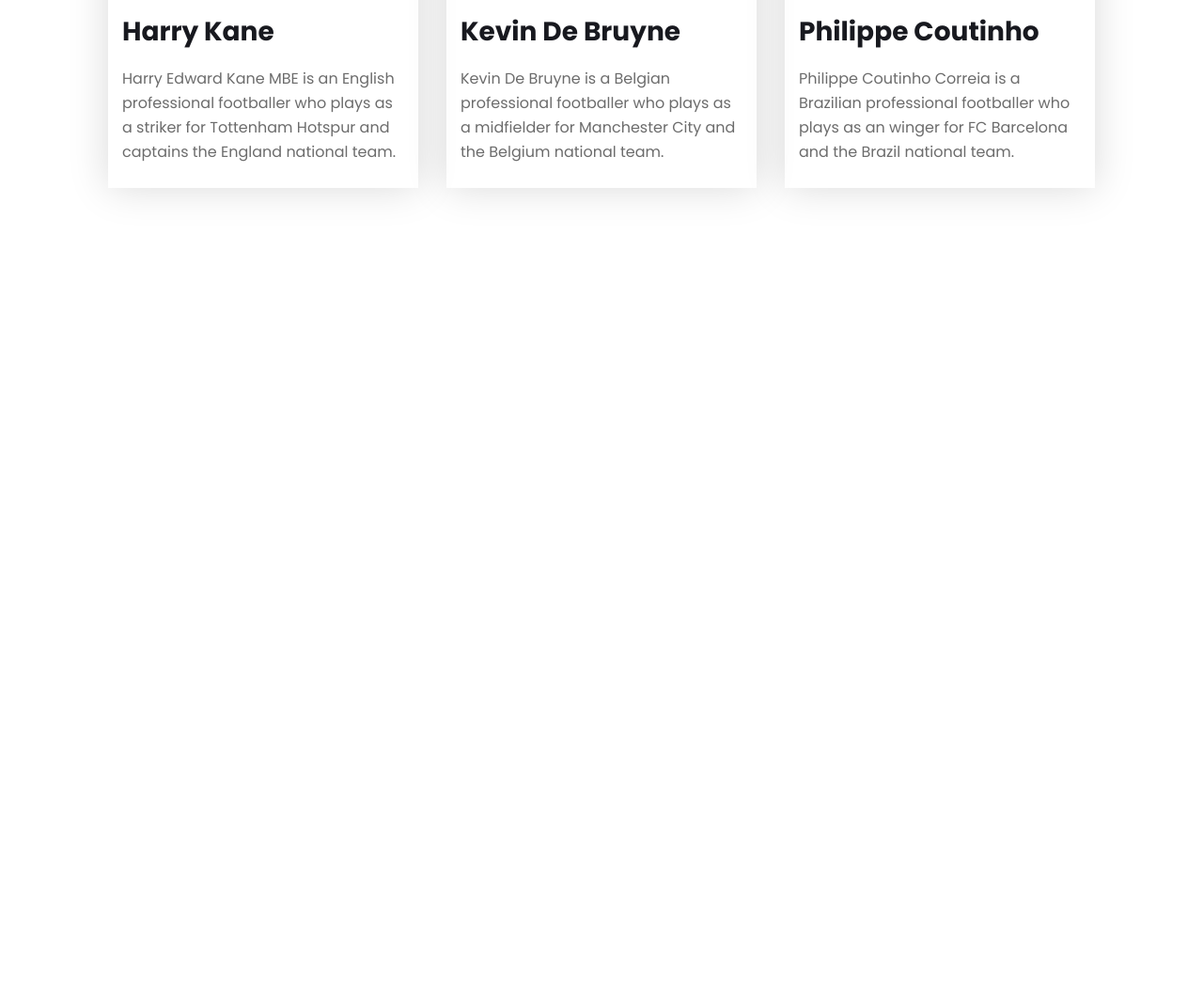
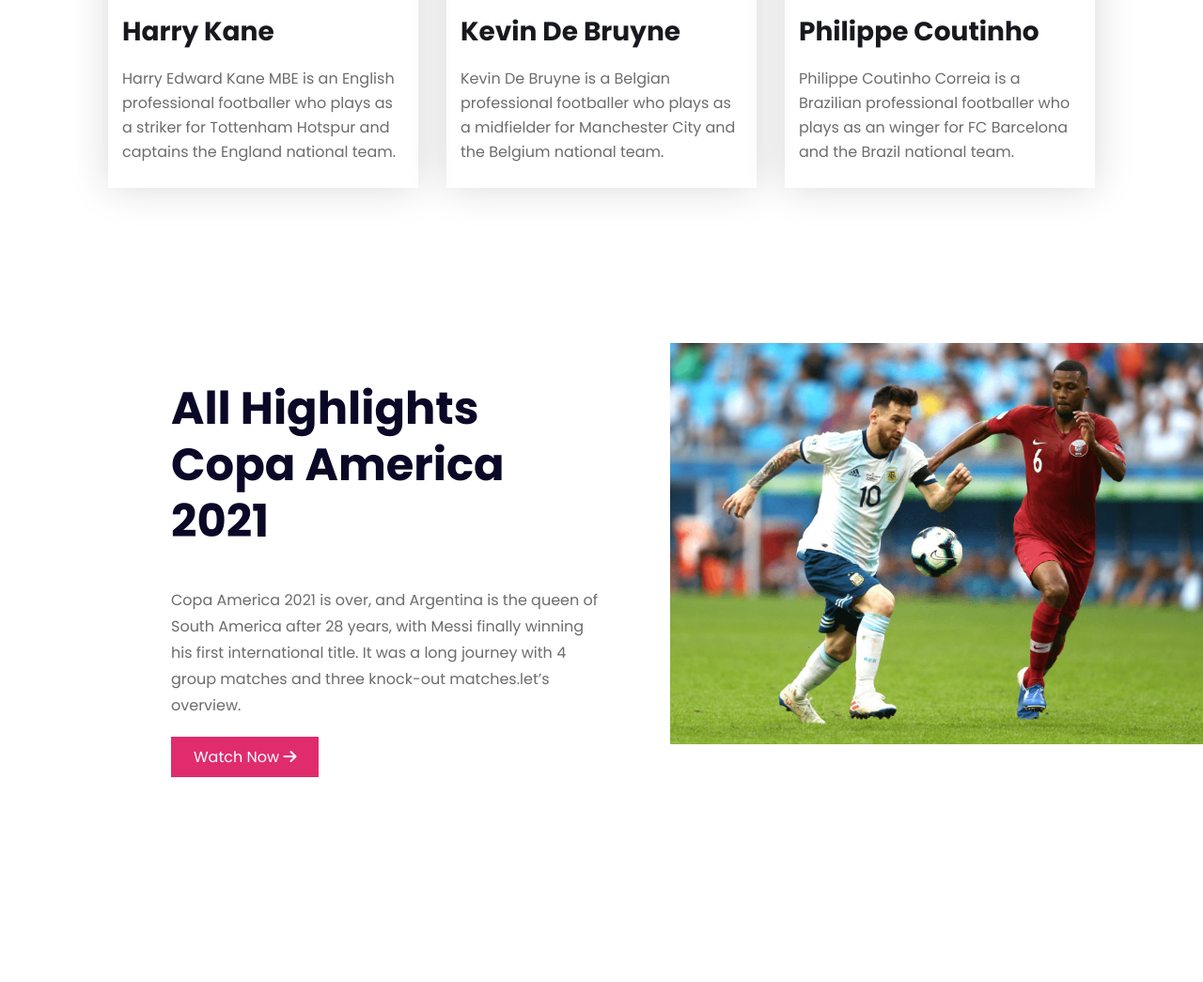
Before and after one commit to nazmul-rion/shoot-magazine, a plain HTML site: page index.html in a window 1280 px wide. Shown: the part 2524-3569 px from the top of the page at 94% size. Before the commit the page ends 2794 px from the top, so only its background shows below. Drawn offline with Linux system fonts and the light colour scheme.

Commit message:
Highlight Section Commited

```diff
--- a/index.html
+++ b/index.html
@@ -17,18 +17,17 @@
 <body>
     <!-- Header -->
     <header>
-        <section class="sec">
-            <div class="flexclass top-banner">
+        <section>
+            <div class="top-banner">
                 <div class="bannertext wid50">
                     <p>Conmebol<br>Copa America<br>2021</p>
                     <a class="watch-button" href="#">Watch Live <i class="fas fa-arrow-right"></i></a>
                 </div>
                 <div class="ball"><img src="images/ball.png" alt="ball"></div>
                 <div class="bannerimg wid50">
-                    <img class="img1" src="images/banner.png" alt="banner">
+                    <img src="images/banner.png" alt="banner">
                 </div>
             </div>
-
         </section>
     </header>
 
@@ -36,7 +35,7 @@
 
         <!-- Player Section -->
 
-        <section class="sec">
+        <section>
             <article>
                 <div class="players">
                     <article class="player">
@@ -163,7 +162,24 @@
                     </article>
                 </div>
             </article>
+        </section>
 
+
+        <!-- Highlight Section -->
+
+        <section>
+            <div class="highlight">
+                <div class="highlighttext wid50">
+                    <h2>All Highlights <br> Copa America 2021</h2>
+                    <p>Copa America 2021 is over, and Argentina is the queen of South America after 28 years, with Messi
+                        finally winning his first international title. It was a long journey with 4 group matches and
+                        three knock-out matches.let’s overview.</p>
+                    <a class="watch-button" href="#">Watch Now <i class="fas fa-arrow-right"></i></a>
+                </div>
+                <div class="highlightimg wid50">
+                    <img src="images/match.png" alt="highlightimg">
+                </div>
+            </div>
         </section>
 
     </main>
--- a/style.css
+++ b/style.css
@@ -8,14 +8,12 @@ body{
     font-family: 'Poppins', sans-serif;
     margin: 0;
 }
-
 main{
     display: flex;
     flex-direction: column;
     align-items: center;
 }
-
-.sec{
+section{
     margin:  0 0 70px 0;
     position: relative;
 }
@@ -24,14 +22,11 @@ main{
         Banner Section
 ----------------------------*/
 .top-banner{
+    display: flex;
     width: 100%;
     background-color: #2D25A0;
     height: 677px;
 }
-.flexclass{
-    display: flex ;
-}
-
 .bannertext{
     text-align: left;
     color: #FFFFFF;
@@ -48,14 +43,13 @@ main{
 .wid50{
     width: 50%;
 }
-
 .ball img{
     position: absolute;
     width: 60px;
     top: 275px;
     margin-left: 10px;
 }
-.img1{
+.bannerimg img{
     width: 556.01px;
     height: 438px;
     padding-top:  153px;
@@ -108,7 +102,6 @@ main{
 .player-details{
     padding: 0 15px;
 }
-
 .player-name{
     width: 300px;
     margin: 16px 0 10px 0;
@@ -123,3 +116,41 @@ main{
     line-height: 26px;
     color: #6C6C6C;
 }
+
+/*----------------------------------------
+        Highlight Section Styels
+----------------------------------------*/
+
+.highlight{
+    display: flex;
+    width: 100%;
+    height: 677px;
+    padding-top: 95px;
+}
+.highlighttext{
+    text-align: left;
+    color: #0A0826;
+    padding-left: 182px;
+    font-style: normal;
+    font-weight: bold;
+    font-size: 48px;
+    line-height: 60px;
+
+}
+.highlighttext h2{
+    font-size: 48px;
+line-height: 60px;
+}
+.highlighttext p{
+    font-style: normal;
+    font-weight: normal;
+    font-size: 16px;
+    line-height: 28px;
+    margin: 0;
+    color: #6C6C6C;
+}
+.highlightimg img{
+    width: 567px;
+    height: 427px;
+    margin-left: 66px;
+}
```
